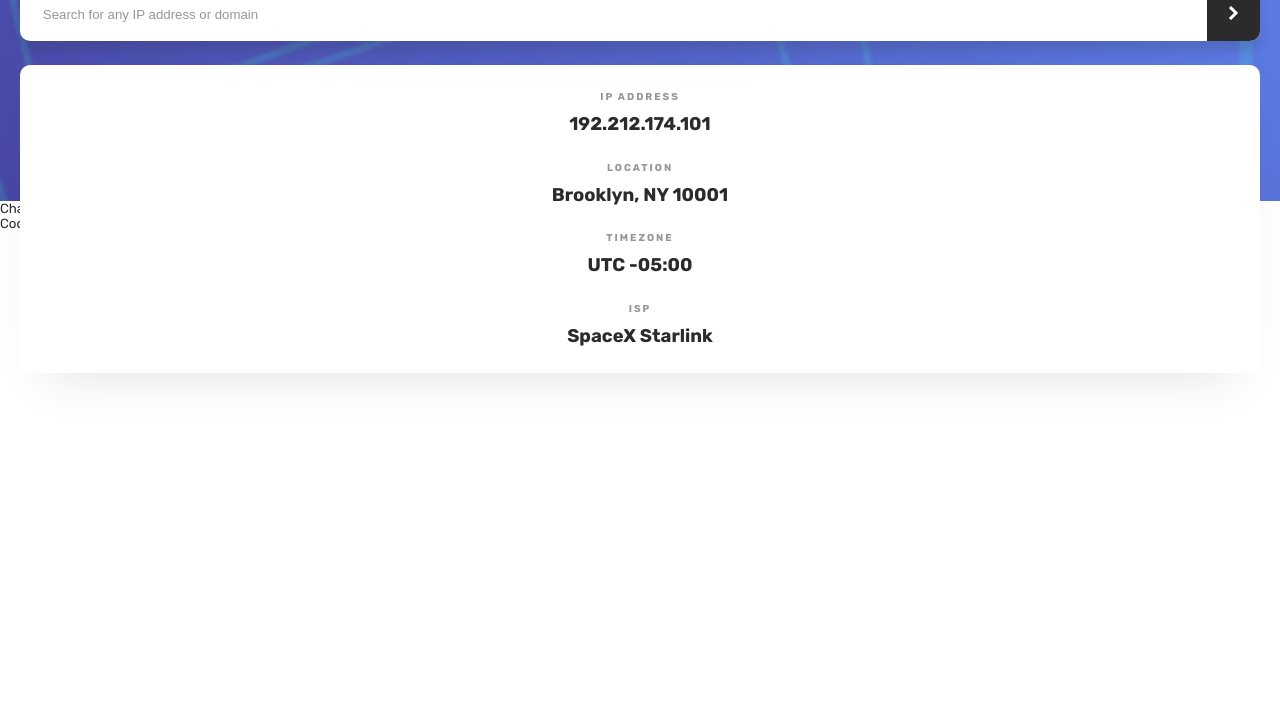
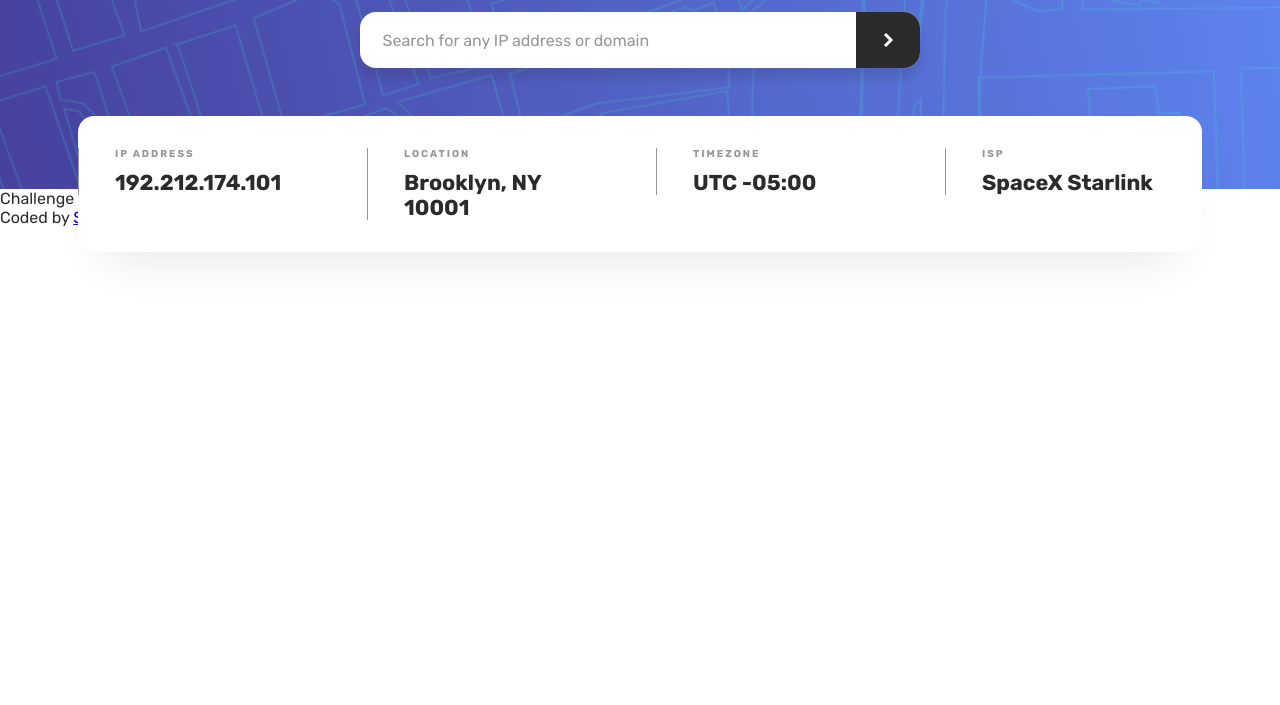
Before and after one commit to snehamoybag/fem-ip-address-tracker, a plain HTML site: page index.html in a window 1280 px wide. Shown: the part 95-800 px from the top of the page. Drawn offline with Linux system fonts and the light colour scheme.

Commit message:
add responsive header styling

```diff
--- a/styles.css
+++ b/styles.css
@@ -12,8 +12,17 @@
 
   --fs-200: 0.625rem;
   --fs-400: 0.8275rem;
+  --fs-500: 1.125rem;
   --fs-600: 1.15rem;
-  --fs-900: 1.65rem;
+  --fs-900: 1.5rem;
+}
+
+@media (min-width: 37.5em) {
+:root {
+  --fs-400: 1rem;
+  --fs-600: 1.35rem;
+  --fs-900: 2.25rem;
+}
 }
 
 /* basic css reset */
@@ -28,6 +37,7 @@ body {
   padding: 0;
   margin: 0;
   box-sizing: border-box;
+  font: inherit;
 }
 
 body {
@@ -41,8 +51,38 @@ body {
   --header-min-height: 18.5rem;
   --header-bg-img: url('images/pattern-bg-mobile.png');
   --header-side-padding: 1.5em;
+
+  --user-info-flex-wrap: wrap;
+  --user-info-margin-top: 1.5rem;
+
+  --user-info-component-text-align: center;
+  --user-info-component-flex-shrink: 0;
+  --user-info-component-flex-grow: 1;
+
   --common-brdr-radius: 0.625rem;
-  --user-info-flex-direc: column;
+}
+
+@media (min-width: 37.5em) {
+  .app {
+    --header-min-height: 17.75rem;
+    --header-bg-img: url('images/pattern-bg-desktop.png');
+
+    --user-info-margin-top: 3rem;
+  }
+}
+
+@media (min-width: 64em) {
+  .app {
+    --user-info-flex-wrap: no-wrap;
+
+    --user-info-component-text-align: left;
+    --user-info-component-flex-shrink: 1;
+    --user-info-component-flex-grow: 1;
+    --user-info-component-flex-basis: 100%;
+    --user-info-component-border-left: 0.5px solid hsl(var(--clr-neutral-400));
+
+    --common-brdr-radius: 1rem;
+  }
 }
 
 .app__header {
@@ -52,19 +92,21 @@ body {
   background-repeat: no-repeat;
   background-position: center;
   background-size: cover;
-  padding: 1.5em var(--header-side-padding);
+  padding: 2.25em var(--header-side-padding);
   position: relative;
 }
 
 .app__title {
   font-size: var(--fs-900);
-  font-weight: var(--fw-bold);
+  font-weight: var(--fw-medium);
   color: hsl(var(--clr-neutral-100));
   margin-bottom: 1.75rem;
 }
 
 .app__form {
   --btn-width: 4em;
+  width: min(100%, 35rem);
+  margin: 0 auto;
 }
 
 .app__form_field-group {
@@ -77,13 +119,14 @@ body {
 
 .app__form input {
   --padding-right: calc(var(--btn-width) + 0.5em);
-  font-size: var(--fs-600);
+  font-size: var(--fs-500);
   color: hsl(var(--clr-neutral-700));
   display: block;
   width: 100%;
   min-height: 3.5rem;
   padding: 0 var(--padding-right) 0 1.25em;
   border: none;
+  outline: none;
 }
 
 .app__form input::placeholder {
@@ -132,16 +175,28 @@ body {
 .app__user-info {
   background-color: hsl(var(--clr-neutral-100));
   border-radius: var(--common-brdr-radius);
-  width: calc(100% - var(--header-side-padding) * 2);
-  padding: 2em;
+  width: min(calc(100% - var(--header-side-padding) * 2), 70.25rem);
+  padding: 2em 0;
   position: absolute;
-  transform: translateY(1.5rem);
+  left: 50%;
+  transform: translate(-50%, var(--user-info-margin-top));
   box-shadow: 0 30px 50px -30px hsla(var(--clr-neutral-700), 0.15);
   /* for inner contents */
   display: flex;
-  flex-wrap: wrap;
-  flex-direction: var(--user-info-flex-direc);
+  flex-wrap: var(--user-info-flex-wrap);
+  justify-content: space-between;
+  align-items: flex-start;
+  flex-direction: row;
   gap: 2em;
+}
+
+.app__user-info_component {
+  padding: 0 2.25em;
+  flex-shrink: var(--user-info-component-flex-shrink);
+  flex-grow: var(--user-info-component-flex-grow);
+  flex-basis: var(--user-info-component-flex-basis);
+  text-align: var(--user-info-component-text-align);
+  border-left: var(--user-info-component-border-left);
 }
 
 .app__user-info_component h3 {
```
